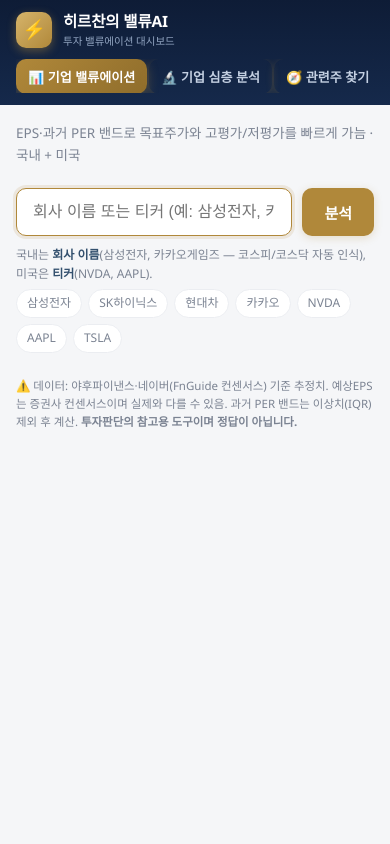
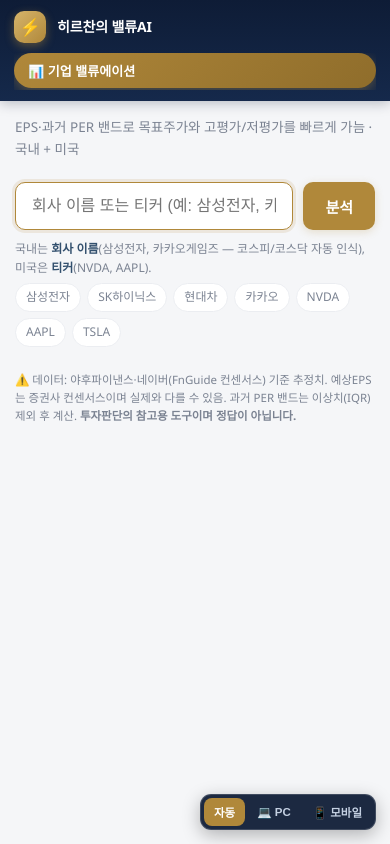
Before and after one commit to heechan615-art/hee_r_chan, a Flask app: page / in a window 390 px wide. Run offline with Flask 3, Linux system fonts and the light colour scheme; some web fonts are replaced.

Commit message:
모바일 반응형 + 화면 모드 토글(자동/PC/모바일)
- 모바일 레이아웃을 html.is-mobile 클래스 기반으로 전환(폭 자동 감지)
  · 사이드바→상단 네이비 바 + 가로 스크롤 pill 탭, 콘텐츠 단일 컬럼
  · 다열 그리드(지수·수급·KPI·관련주 등) 자동 접힘
- 우측 하단 고정 토글: 자동/💻PC/📱모바일 (localStorage 저장)
  · 폴더블 등 넓은 화면에서도 원하는 뷰 강제 가능
- resize 시 자동 재적용, 기능 무변경(CSS+소량 JS)

Co-Authored-By: Claude Opus 4.8 (1M context) <noreply@anthropic.com>

```diff
--- a/templates/index.html
+++ b/templates/index.html
@@ -788,16 +788,29 @@
   .sidebar .authbar a{color:#e2c584}
   .sidebar .authbar .ghost{border-color:rgba(255,255,255,.22);color:#e6eefb}
   .wrap{flex:1;min-width:0;max-width:1280px;margin:0;padding:30px 36px 96px}
-  @media(max-width:860px){
-    .app-shell{flex-direction:column}
-    .sidebar{width:auto;height:auto;padding:12px 16px;gap:11px;z-index:60;
-      display:grid;grid-template-columns:1fr auto;grid-template-areas:"brand auth" "nav nav"}
-    .brand{grid-area:brand;border-bottom:0;padding:0}
-    .sidebar .authbar{grid-area:auth;margin:0;border-top:0;padding:0;flex-direction:row;align-items:center;gap:8px}
-    .sidebar .tabs{grid-area:nav;flex-direction:row;overflow-x:auto;gap:2px}
-    .sidebar .tab-btn{padding:8px 12px;font-size:13px}
-    .wrap{padding:18px 16px 84px}
-  }
+  /* ===== 모바일 뷰 (html.is-mobile) — 화면 폭 자동 + 수동 전환 겸용 ===== */
+  html.is-mobile .app-shell{flex-direction:column}
+  html.is-mobile .sidebar{width:auto;height:auto;position:sticky;top:0;padding:11px 14px;gap:10px;z-index:60;
+    display:grid;grid-template-columns:1fr auto;grid-template-areas:"brand auth" "nav nav";
+    box-shadow:0 2px 12px rgba(13,30,51,.28)}
+  html.is-mobile .brand{grid-area:brand;border-bottom:0;padding:0}
+  html.is-mobile .brand-mark{width:32px;height:32px;font-size:17px}
+  html.is-mobile .brand-name{font-size:14px}
+  html.is-mobile .brand-name em{display:none}
+  html.is-mobile .sidebar .authbar{grid-area:auth;margin:0;border-top:0;padding:0;flex-direction:row;align-items:center;gap:7px;font-size:12px}
+  html.is-mobile .sidebar .authbar button{padding:6px 11px;font-size:12px}
+  html.is-mobile .sidebar .tabs{grid-area:nav;flex-direction:row;overflow-x:auto;gap:6px;padding-bottom:3px;-webkit-overflow-scrolling:touch}
+  html.is-mobile .sidebar .tabs::-webkit-scrollbar{height:0}
+  html.is-mobile .sidebar .tab-btn{flex:none;padding:8px 14px;font-size:13px;border-radius:20px;background:rgba(255,255,255,.06)}
+  html.is-mobile .sidebar .tab-btn.active{background:linear-gradient(135deg,#B0883A,#8f6d2b)}
+  html.is-mobile .wrap{padding:16px 15px 92px;max-width:820px;margin:0 auto}
+  /* 다열 그리드 접기(폴더블 등 넓은 화면에서 '모바일 버전' 강제 시에도 폰처럼) */
+  html.is-mobile .kpis,html.is-mobile .brf-idx{grid-template-columns:repeat(2,1fr)}
+  html.is-mobile .two,html.is-mobile .row2,html.is-mobile .grid,html.is-mobile .brf-mv,
+  html.is-mobile .rp-supply,html.is-mobile .rel-cols{grid-template-columns:1fr}
+  html.is-mobile #tab-snp .scen,html.is-mobile #tab-snp .ov-chips{grid-template-columns:1fr}
+  html.is-mobile .rp-title{font-size:20px}
+  html.is-mobile .price{font-size:26px}
   /* 카드 — 참고 사이트 톤(라운드 16 · 소프트 그림자) */
   .card{border-radius:16px;box-shadow:var(--shadow)}
   .card h2{color:var(--ink)}
@@ -824,9 +837,23 @@
   .rel-deep{background:var(--panel);border:1px solid var(--line);color:var(--accent);border-radius:8px;
     padding:7px 13px;font-size:12.5px;font-weight:700;cursor:pointer;box-shadow:none}
   .rel-deep:hover{background:var(--accent);color:#fff;border-color:var(--accent)}
+  /* ===== 화면 모드 토글 (자동 / PC / 모바일) ===== */
+  .view-toggle{position:fixed;right:14px;bottom:14px;z-index:300;display:flex;gap:2px;
+    background:rgba(14,28,54,.94);border:1px solid rgba(255,255,255,.16);border-radius:11px;padding:3px;
+    box-shadow:0 5px 18px rgba(0,0,0,.28);backdrop-filter:blur(4px)}
+  .view-btn{background:transparent;border:0;color:#c4d0e2;font-size:11.5px;font-weight:700;
+    padding:6px 10px;border-radius:8px;cursor:pointer;box-shadow:none;white-space:nowrap;transition:.12s}
+  .view-btn:hover:not(.on){color:#fff;background:rgba(255,255,255,.08)}
+  .view-btn.on{background:var(--accent);color:#fff}
+  @media print{.view-toggle{display:none}}
 </style>
 </head>
 <body>
+<div class="view-toggle" id="view-toggle" title="화면 모드">
+  <button type="button" class="view-btn" data-view="auto">자동</button>
+  <button type="button" class="view-btn" data-view="pc">💻 PC</button>
+  <button type="button" class="view-btn" data-view="mobile">📱 모바일</button>
+</div>
 <div class="app-shell">
   <aside class="sidebar">
     <div class="brand">
@@ -1181,6 +1208,27 @@ document.addEventListener("keydown", e => {
   if(e.key === "Escape") document.querySelectorAll(".modal-bg.on").forEach(m => m.classList.remove("on"));
 });
 authRefresh();
+
+// ---------- 화면 모드(자동/PC/모바일) — 폭 자동 감지 + 수동 강제 ----------
+const MOBILE_MAX = 860;
+function applyView(){
+  const pref = localStorage.getItem("viewMode");   // "pc" | "mobile" | null(자동)
+  const mobile = pref === "mobile" ||
+    (pref !== "pc" && window.matchMedia("(max-width:" + MOBILE_MAX + "px)").matches);
+  document.documentElement.classList.toggle("is-mobile", mobile);
+  document.querySelectorAll(".view-btn").forEach(b =>
+    b.classList.toggle("on", (b.dataset.view || "auto") === (pref || "auto")));
+}
+function setView(mode){
+  if(mode === "auto") localStorage.removeItem("viewMode");
+  else localStorage.setItem("viewMode", mode);
+  applyView();
+}
+document.getElementById("view-toggle").addEventListener("click", e => {
+  const b = e.target.closest(".view-btn"); if(b) setView(b.dataset.view || "auto");
+});
+window.addEventListener("resize", applyView);
+applyView();
 
 // ---------- 탭 전환 ----------
 let BRIEF_MKT = "KR";   // 현재 브리핑 시장
```
